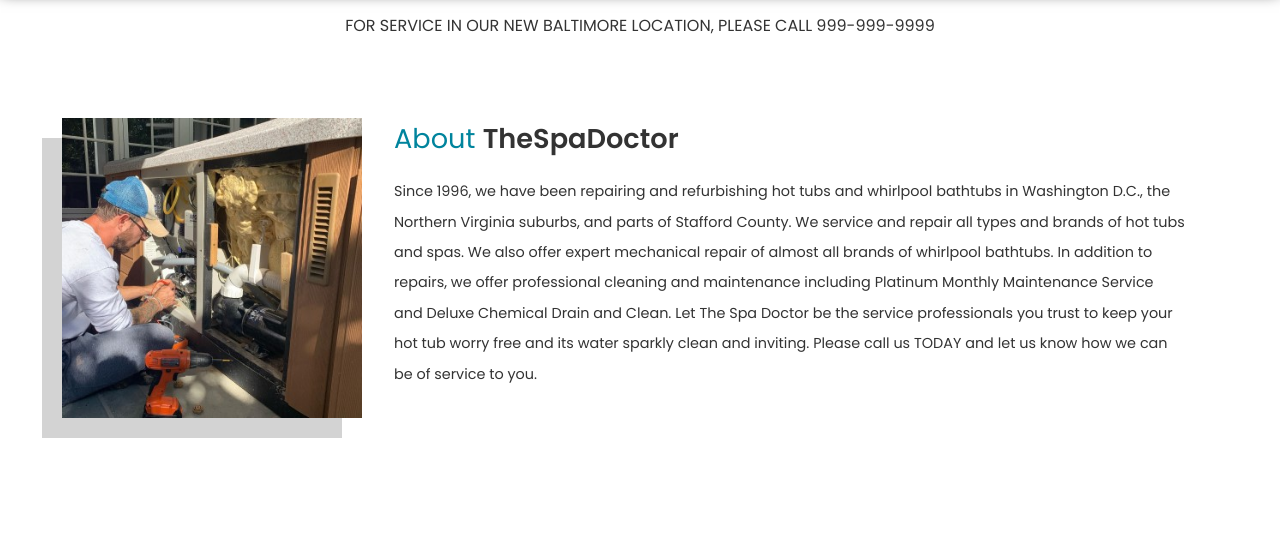
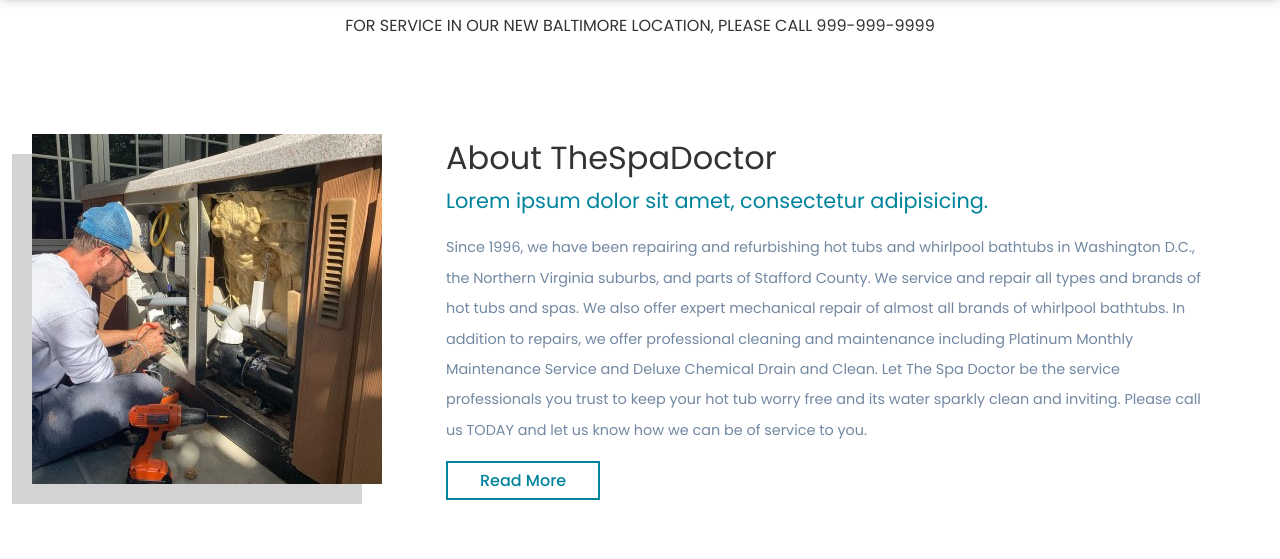
Before and after one commit to Glix2/Doctor, a plain HTML site: page index.html in a window 1280 px wide. Shown: the part 624-1183 px from the top of the page. Drawn offline with nearby package versions, Linux system fonts and the light colour scheme; a web font is replaced by a local one.

Commit message:
Add files via upload

```diff
--- a/index.html
+++ b/index.html
@@ -140,7 +140,7 @@
      </div>
 
     </div>
-<a href="#"><img src="images/instagram.png" alt="" class="instagram"></a>
+<a href="https://www.instagram.com/thespadoctorva" target="_blank" rel="noopener noreferrer"><img src="images/instagram.png" alt="" class="instagram"></a>
 
   </section>
 
@@ -157,7 +157,8 @@
 
         <img src="images/chevy.jpg" alt="" class="aboutpic">
         <div class="aboutwrap">
-          <h3 class="frontabout">About <span class="frontaboutcolor">TheSpaDoctor</span></h3>
+          <h3 class="frontabout">About TheSpaDoctor</h3>
+          <p class="aboutsubheader">Lorem ipsum dolor sit amet, consectetur adipisicing.</p>
           <p class="frontaboutintro">Since 1996, we have been repairing and refurbishing hot tubs and whirlpool bathtubs in Washington
              D.C., the Northern Virginia suburbs, and parts of Stafford County. We service and repair all types
               and brands of hot tubs and spas.  We also offer expert mechanical repair of almost all brands of
@@ -165,6 +166,7 @@
                including Platinum Monthly Maintenance Service and Deluxe Chemical Drain and Clean. Let The Spa Doctor
                 be the service professionals you trust to keep your hot tub worry free and its water sparkly clean
                  and inviting. Please call us TODAY and let us know how we can be of service to you.</p>
+            <a href="about.html" class="aboutcta">Read More</a>
           </div>
   </div>
 
@@ -454,7 +456,7 @@ Maintenance and care are reduced from normal as clogging greases and oils are br
      <li><a href="#contact">Contact</a></li>
        </ul>
     <div class="sm">
-      <a href="#"><i class="fab fa-instagram"></i></a>
+      <a href="https://www.instagram.com/thespadoctorva" target="_blank" rel="noopener noreferrer"><i class="fab fa-instagram"></i></a>
     </div>
     <p>Copyright 2022 All rights reserved | www.spadoctor-va.com</p>
 </section>
--- a/style.css
+++ b/style.css
@@ -342,16 +342,19 @@ nav::before {
   margin-left: 2rem;
 }
 .aboutpic {
-  height: auto;
-  width: 300px;
-  height: 300px;
+  width: 350px;
+  height: 350px;
   margin-top: 2rem;
-
   box-shadow: -20px 20px 0px 0px var(--dropdownbackground);
 }
 .logowrap {
   position: relative;
   bottom: -2px;
+}
+.aboutsubheader {
+  font-size: 1.3rem;
+  padding-top: .2rem;
+  color: var(--primarycolor);
 
 }
 .one {
@@ -606,24 +609,30 @@ nav::before {
 
 
 .about {
-  padding: 1rem 2rem;
+  padding: 2rem;
   display: flex;
   margin: 0 auto;
-  max-width: 1220px;
-
+  max-width: 1400px;
+  grid-gap: 2rem;
 }
 .aboutwrap {
  padding: 2rem;
 }
 
 .frontaboutintro {
+  color: var(--faqtextcolor);
   padding-top: 1rem;
   font-size: .9rem;
   line-height: 1.9rem;
-
-
-}
-
+}
+.aboutcta {
+  display: inline-block;
+  border: 2px solid var(--primarycolor);
+  padding: .3rem 2rem;
+  margin-top: 1rem;
+  color: var(--primarycolor);
+  font-weight: 500;
+}
 
 .servicetitle,
 .faqheader,
@@ -639,9 +648,9 @@ nav::before {
 }
 .frontabout {
   margin-left: auto;
-  font-size: 1.7rem;
+  font-size: 2rem;
   font-weight: 400;
-  color: var(--primarycolor);
+  color: var(--bodytextcolor);
 
 }
 
@@ -1377,6 +1386,7 @@ nav::before {
   background-color: var(--servicegray);
   padding: 3rem 4.5rem;
   border-radius: 10px;
+  border: 3px solid var(--primarycolor);
 }
 .virtualicon {
   height: 140px;
```
Also changed, not shown: virtual.html (+1 -1 lines).
